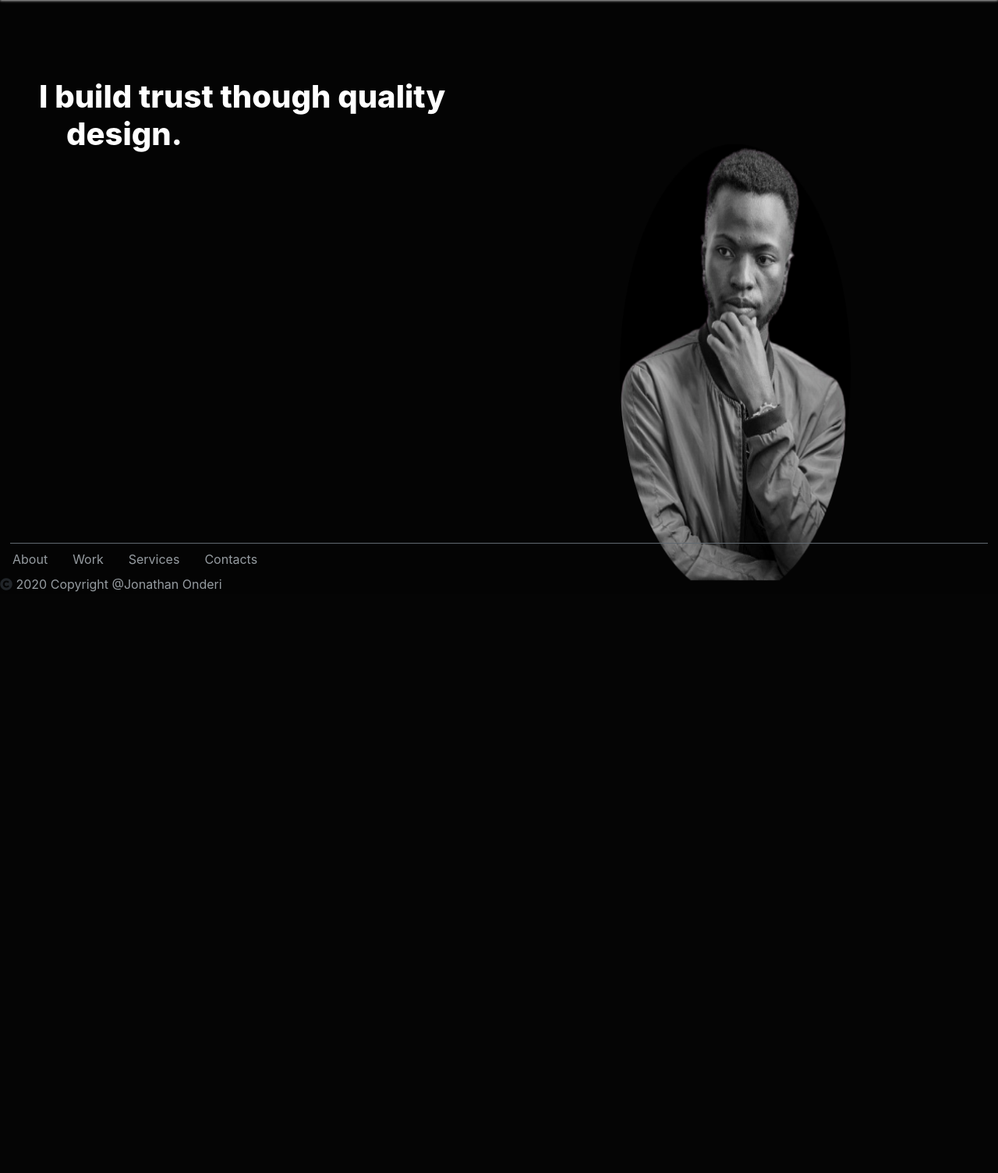
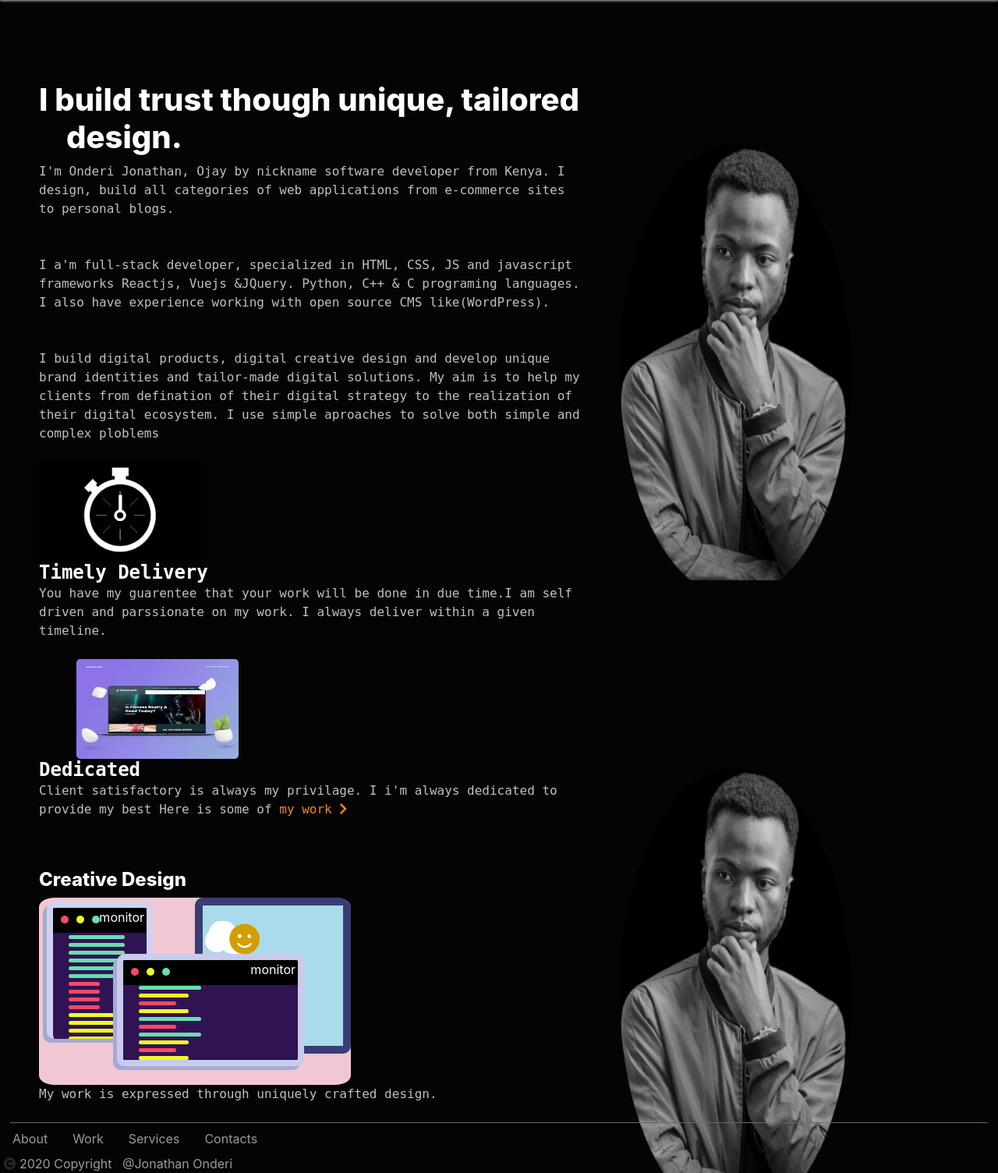
Before and after one commit to ojayjonathan/my_portfolio, a Django app: template myapp/templates/about.html in a window 1280 px wide. Shown: the part 56-1560 px from the top of the page at 78% size. Before the commit the page ends 815 px from the top, so only its background shows below. Run offline with Django 3.2, Linux system fonts and the light colour scheme; the template is opened without the code that fills it, so the values that code supplies are empty; some libraries are stand-ins or nearby versions.

Commit message:
On branch master

```diff
--- /dev/null
+++ b/myapp/static/components.css
@@ -0,0 +1,272 @@
+.small-monitor{
+    position: absolute;
+    width: 8.5rem;
+    height: 11rem;
+    top: 2%;
+    border-radius: 10px;
+    background: #301353;
+    overflow: hidden;
+    border: 8px solid #d0d2f1;
+    border-bottom: 50px #a6a9d3;
+    box-shadow: -5px 5px #a6a9d3;
+    left: 10px;}
+
+    .screen{
+        position: absolute;
+        width: 100%;
+        height: 90%;
+        background:#301353;
+        margin-top: 20px }
+        .screen li{
+            position: relative;
+            margin-top: 4px;
+            left: -20px;
+            border-radius: 5px;
+
+        }
+        .inline-code{
+            position: relative;
+            display: block;
+            width: 40px;
+            height: 5px;
+            background: #FF4766;
+            }
+            .green{
+            position: relative;
+            width: 90%;
+            height: 5px;
+            background: #6ADEAE;
+            }
+            .yellow{
+            position: relative;
+            width: 80%;
+            height: 5px;
+            background: #F0FB23;
+
+            }
+
+  .text{
+      position: absolute;
+      right: 3px;
+      color: #fff;
+      z-index: 10;
+  }
+.bar{
+    position: absolute;
+    width: 100%;
+    height: 2rem;
+    background:black;
+    z-index: 5;
+ }
+    .button {
+        position: absolute;
+        margin-left: 10px;
+        margin-top: 10px;
+        margin-right: 15px;
+        width: 10px;
+        height: 10px;
+        border-radius:100%;
+}
+        #red {
+            background:#FF4766
+        }
+        #yellow{
+            left: 20px;
+            background:#F0FB23;
+        }
+        #green{
+            left:40px;
+            background:#6ADEAE;
+        }
+
+    .design {
+            transition: all 3s ease;
+            width: 25rem;
+            height: 15rem;
+            background:  #301353;
+            position: relative;
+            border-radius: 5%;
+            overflow: hidden;
+            animation: wallChange 10s ease-in-out infinite;
+
+          }
+          @keyframes wallChange{
+    0%
+        {background:  #fad0d9}
+    20%
+        {background: darken( #fad0d9, 10%)}
+    40%
+        {background:#301353}
+    60%
+        {background:  #fad0d9}
+    }
+
+
+    .main-monitor{
+        position: absolute;
+        width: 15rem;
+        height: 9rem;
+        top: 30%;
+        left: 25%;
+        border-radius: 10px;
+        background: #301353;
+        overflow: hidden;
+        border: 8px solid #c8cbeb;
+        border-bottom: 50px solid lighten(#a6a9d3, 10%);
+        box-shadow: -5px 5px #a6a9d3;
+      }
+
+
+      .design li {
+            position: relative;
+            height: 5px;
+            margin: 5px 0;
+            left: -20px;
+            border-radius: 5px;
+        }
+        .main-monitor li:nth-child(1n+0){
+            background:  #F0FB23;
+            width:  4rem;
+        }
+        .main-monitor li:nth-child(2n+0){
+            background:#6ADEAE;
+            width: 5rem;
+        }
+        .main-monitor li:nth-child(3n+0){
+            background: #FF4766;
+            width: 3rem;
+        }
+
+
+
+        .main-monitor ul {
+            position: absolute;
+            top: 0;
+            animation: codeMove 5s linear infinite;
+        }
+        .design ul{
+            list-style: none;
+        }
+
+
+            @keyframes cloudMove{
+                0%
+                    {left: -30%;}
+                100%
+                    {left: 100%;}
+                }
+
+        @keyframes codeMove{
+        100%
+            {top: -60%;
+                    }
+                }
+                @keyframes skyChange{
+                0%
+                    {background: #aadbea;}
+                20%
+                    {background: #ff5f6d ;}
+                40%
+                    {background:#201b46;}
+                60%
+                    {background: #aadbea;}
+                    }
+
+    .window {
+    transition: all 3s ease;
+    width: 200px;
+    height: 200px;
+    background:  #aadbea;
+    position: absolute;
+    left: 50%;
+    border: 10px solid #393d73;
+    border-radius: 10px;
+    animation: skyChange 10s ease-in-out infinite;
+    overflow: hidden ;
+    }
+    .cloud
+        {
+        position: absolute;
+        background: white;
+        width: 35px;
+        height: 30px;
+        top: 20px;
+        left: 20px;
+        border-radius: 100px ;}
+    .cloud::before{
+            content: "";
+            position: absolute;
+            position: absolute;
+            background: white;
+            width: 35px;
+            height: 30px;
+            top: 20px;
+            left: 20px;
+            border-radius: 100px ;
+            width: 30px;
+            left: -5px;
+            top: 10px;
+            animation: cloudChange 40s ease-in-out infinite;
+            }
+        .cloud::after{
+            content: "";
+            position: absolute;
+            background: white;
+            width: 35px;
+            height: 30px;
+            top: 20px;
+            left: 20px;
+            border-radius: 100px ;
+            width: 40px;
+            left: 15px;
+            top: 12px;
+            animation: cloudChange 40s ease-in-out infinite;
+            }
+
+    #first-cloud{
+        animation: cloudMove 25s linear infinite,  cloudChange 40s ease-in-out infinite
+        }
+
+    #second-cloud{
+        top: 80px;
+        left: -60px;
+        animation: cloudMove 40s 10s linear infinite,  cloudChange 40s ease-in-out infinite;
+         }
+        @keyframes cloudChange{
+    0%
+       { background: white}
+    20%
+        {background: darken(white, 10%);}
+    40%
+        {background: darken(white,30%)}
+    60%
+        {background: white}
+        }
+
+        .fa-smile{
+            color: #d39e00;
+            position: absolute;
+            font-size: 250%;
+            animation: smileMove 5s linear infinite;
+        }
+        @keyframes smileMove{
+            0%{ position: absolute;}
+            20%{
+                top: 10%;
+                left: 10%;
+            }
+            60%{
+                top: 20%;
+                left: 40%;
+            }
+
+
+            80%{
+                top: 10%;
+                left: 80%;
+            }
+            100%{
+                top: 5%;
+                left: 100%;
+            }
+        }
--- a/myapp/static/style.css
+++ b/myapp/static/style.css
@@ -1,12 +1,13 @@
 
    .navigation{
     background-color: #050505;
-     box-shadow:0px 1px 3px 0px rgba(255,255,255,0.75) ;
+    box-shadow:0px 1px 3px 0px rgba(255,255,255,0.75) ;
+
    }
 
    @import url('https://fonts.googleapis.com/css?family=Source+Code+Pro');
    @import url('https://fonts.googleapis.com/css?family=Just+Another+Hand');
-
+   @import url('https://fonts.googleapis.com/css?family=Sansita+One');
 
 
 p {
@@ -14,14 +15,16 @@
 
 }
 
-
+p:first-child::first-letter{
+    font-family: Sansita One;
+}
 @media screen and (max-width:420px){
     .content{
         padding: 20px 10px 3.5rem 10px;
 
     }
     p{
-        max-width:400px;
+        width:100%;
         color: #c0c0c0;
         font-size: 1rem;
 
@@ -37,14 +40,14 @@
 }
 
 
-@media screen and (max-width:776px){
+@media (min-width:420px) and (max-width:777px) {
     .content{
-        padding: 50px 20px 3.5rem 20px;
+        padding: 30px 20px 3.5rem 20px;
 
     }
     p{
         color: #c0c0c0;
-        width: 300px;
+        width: 90%;
         font-size: 1rem;
     }
     .desription{
@@ -59,7 +62,7 @@
 
 @media screen and (min-width:777px){
     .content{
-        padding: 100px 3.5rem 3.5rem 50px;
+        padding: 50px 3.5rem 3.5rem 50px;
     }
     p{
         width:500px;
@@ -74,10 +77,9 @@
     }
 
 }
-
 @media screen and (min-width:1190px){
     .content{
-        padding: 100px 0px 3.5rem 50px;
+        padding: 80px 0px 3.5rem 50px;
     }
     p{
         width:700px;
@@ -97,34 +99,22 @@
     font-size: 1.5rem;
     font-weight: 800;
 }
-
-
 .link, .link:hover{
     color: #F0861B;
     font-family: monospace, 'Source Code Pro';
 
 }
-
-
-
 .label{
     color: #c0c0c0;
 }
 .fa:hover{
     opacity: 0.7;
 }
-
-
-
 .page-footer{
     position: absolute;
     bottom: 0px;
     height: 3rem;
     width: 100vw;
-
-
-
-
 }
 .footer{
     background-color: #0000;
@@ -206,9 +196,7 @@
       height: 20rem;
       width: 100%;
       border-radius: 4px;
-  }
-  code{
-      font-family: 'aclonica';
+      z-index: 5;
   }
   .projects{
       color: #e9548d;
--- a/myapp/templates/about.html
+++ b/myapp/templates/about.html
@@ -1,26 +1,116 @@
 {% extends 'base.html' %}
 {% block content%}
+
 <div class="content">
   {% load static %}
-    <h4 class="desription">I build trust though quality <br> &nbsp;&nbsp;&nbsp;&nbsp;design.</h4>
+    <h4 class="desription">I build trust though unique, tailored <br> &nbsp;&nbsp;&nbsp;&nbsp;design.</h4>
     <p id="content"></p>
+    <h5 class="name">Creative Design</h5>
+
+    <div class="design">
+      <link rel="stylesheet" href="{% static 'components.css'%}">
+      <div class="window">
+          <div class="cloud" id="first-cloud"></div>
+          <div class="cloud" id="second-cloud"></div>
+          <i class="fas fa-smile"></i>
+      </div>
+      <div class="small-monitor">
+          <div class="bar">
+              <div class="button" id="red"></div>
+              <div class="button" id="yellow"></div>
+              <div class="button" id="green"></div>
+              <span class="text">monitor</span>
+          </div>
+          <div class="screen">
+              <ul class="code">
+                  <li class="green"></li>
+                  <li class="green"></li>
+                  <li class="green"></li>
+                  <li class="green"></li>
+                  <li class="green"></li>
+                  <li class="green"></li>
+                  <li class="green"></li>
+                  <li class="inline-code" id="line-1"></li>
+                  <li class="inline-code" id="line-2"></li>
+                  <li class="inline-code" id="line-3"></li>
+                  <li class="inline-code" id="line-4"></li>
+                  <li class="yellow"></li>
+                  <li class="yellow"></li>
+                  <li class="yellow"></li>
+                  <li class="yellow"></li>
+                  <li class="yellow"></li>
+                  <li class="yellow"></li>
+                  <li class="yellow"></li>
+              </ul>
+          </div>
+      </div>
+
+
+      <div class="main-monitor">
+
+          <div class="bar">
+              <div class="button" id="red"></div>
+              <div class="button" id="yellow"></div>
+              <div class="button" id="green"></div>
+              <span class="text">monitor</span>
+
+          </div>
+          <div class="screen">
+              <ul>
+                  <li></li>
+                  <li></li>
+                  <li></li>
+                  <li></li>
+                  <li></li>
+                  <li></li>
+                  <li></li>
+                  <li></li>
+                  <li></li>
+                  <li></li>
+                  <li></li>
+                  <li></li>
+                  <li></li>
+                  <li></li>
+                  <li></li>
+                  <li></li>
+                  <li></li>
+                  <li></li>
+                  <li></li>
+                  <li></li>
+                  <li></li>
+                  <li></li>
+                  <li></li>
+                  <li></li>
+                  <li></li>
+                  <li></li>
+                  <li></li>
+                  <li></li>
+                  <li></li>
+                  <li></li>
+              </ul>
+          </div>
+      </div>
+
+    </div>
+  <p>My work is expressed through uniquely crafted design. </p>
 </div>
 
 <script>
-     var about= "I build digital products , digital creative design and develop unique brand identities "+
+     var about= "I build digital products, digital creative design and develop unique brand identities "+
                    "and tailor-made digital solutions. My aim is to help my clients  from defination of their digital strategy "+
                    "to the realization of their digital ecosystem. I use simple aproaches to solve both simple and complex ploblems "
      var content = "I'm Onderi Jonathan, Ojay by nickname software developer from Kenya."+
-     " I design , build all categories of web applications from e-commerce sites to personal blogs."
+     " I design, build all categories of web applications from e-commerce sites to personal blogs."
      var h1 = "<h5 class='name'>Skills & Experience</h5>"
-     var c1 = "I a'm full-stack developer , specialized in HTML, CSS, JS and javascript frameworks Reactjs"+
-     " Vue.js. Python , C++ & C programing languages."
+     var c1 = "I a'm full-stack developer, specialized in HTML, CSS, JS and javascript frameworks Reactjs,"+
+     " Vuejs &JQuery. Python, C++ & C programing languages."
      var c2 = "I also have experience working with open source CMS like(WordPress).";
      var c3 = "You have my guarentee that your work will be done in due time.I am self driven and parssionate "+
             "on my work. I always deliver within a given timeline.";
-     var h3 ="<h5 class='name'> Quality Services</h5>"
-     var c4 = "Client satisfactory is always my privilage. Here is some of <a class='link' href='{% url 'work' %}'>my work "+
-              "<i class='fas fa-chevron-right'></i></a>"
+     var h3 ="<h5 class='name'> Dedicated</h5>"
+     var c4 = "Client satisfactory is always my privilage. I i'm always dedicated to provide my best " +
+              "Here is some of <a class='link' href='{% url 'work' %}'>my&nbsp;work&nbsp;"+
+              "<i class='fas fa-chevron-right'></i></a>";
     var about = '<span>' +about+ '</span>'+'<br><br>'
      var ele =  '<span>'+content+'</span>' +'<br><br><br>';
      var c1 = '<span>' +c1+ '</span>'+'<br>'
@@ -31,10 +121,12 @@
      var img ='<img src={% static "media/webdev1.jpeg" %} class="gif img1"></img><br>'
      var h2 = "<h5 class='name'>Timely Delivery</h5> <br>"
 
-     //$(name).addClass(name)
+
      var ele =ele+c1+c2+about+clock+h2+c3+img+h3+c4
+     console.log('hello')
      function Dispaly(element){
        $(element).hide().appendTo('#content').each(function (i) {
+         console.log(i)
          $(this).delay(150* i).css({
             display: 'inline',
              opacity: 0
@@ -43,9 +135,7 @@
          }, 10);
      });
      }
-
+     Dispaly(ele)
 
 </script>
-
-
 {% endblock %}
--- a/myapp/templates/base.html
+++ b/myapp/templates/base.html
@@ -3,7 +3,7 @@
 <html lang="en">
 <head>
     <meta charset="UTF-8">
-    <meta name="viewport" content="width=device-width, initial-scale=1.0">
+    <meta name="viewport" content="width=device-width, initial-scale=1.0,shrink-to-fit=no" >
     <meta name="keywords" content="Web Developer, Developer, mentor ,designer, ">
     <meta name="description" content="ojay is a web Developer, web designer ,mentor and machine learning engineer freelancer">
     <meta name="author" content="Onderi Jonathan">
@@ -74,9 +74,12 @@
               </ul>
              </div>
           </nav>
-
+          <br>
+        <div >
           {% block content %}
           {% endblock%}
+        </div>
+
 
  </div>
 
@@ -84,7 +87,7 @@
   <hr class="my-0">
 
   <div class="row footer">
-      <div class="col-ml-3 col-md-4 col-mx-12">
+      <div class="col-xl-5 col-lg-8 col-md-12 col-mx-12">
         <nav>
           <ul class="nav ">
             <li class="nav-item">
@@ -101,8 +104,9 @@
               </li>
           </ul>
         </nav>
-        <footer><i class="fa fa-copyright"></i> <span class="footer-link">2020 Copyright</span>
-        <span class="footer-link"> @Jonathan Onderi</span></footer>
+
+        <footer>&nbsp;<i class="fa fa-copyright"></i> <span class="footer-link">2020 Copyright</span>
+        <span class="footer-link">&nbsp; @Jonathan Onderi</span></footer>
       </div>
   </div>
   </div>
--- a/myportfolio/urls.py
+++ b/myportfolio/urls.py
@@ -24,10 +24,10 @@
 urlpatterns = [
     path('admin/', admin.site.urls),
     path('home/', HomeView.as_view(), name='home'),
-    path('about', AboutView.as_view(), name='about'),
-    path('services', ServicesView.as_view(), name='services'),
-    path('work',WorkView.as_view(), name='work'),
-    path('contacts',ContactsView.as_view(), name='contacts'),
+    path('home/about', AboutView.as_view(), name='about'),
+    path('home/services', ServicesView.as_view(), name='services'),
+    path('home/work',WorkView.as_view(), name='work'),
+    path('home/contacts',ContactsView.as_view(), name='contacts'),
 ]
 
 urlpatterns += static(settings.MEDIA_URL, document_root=settings.MEDIA_ROOT)
```
Also changed, not shown: myapp/templates/contacts.html (+13 -2 lines), myapp/templates/home.html (+75 -10 lines), myapp/templates/services.html (+4 -4 lines), myapp/templates/work.html (+5 -5 lines), myportfolio/settings.py (+6 -6 lines), 1 other file.
